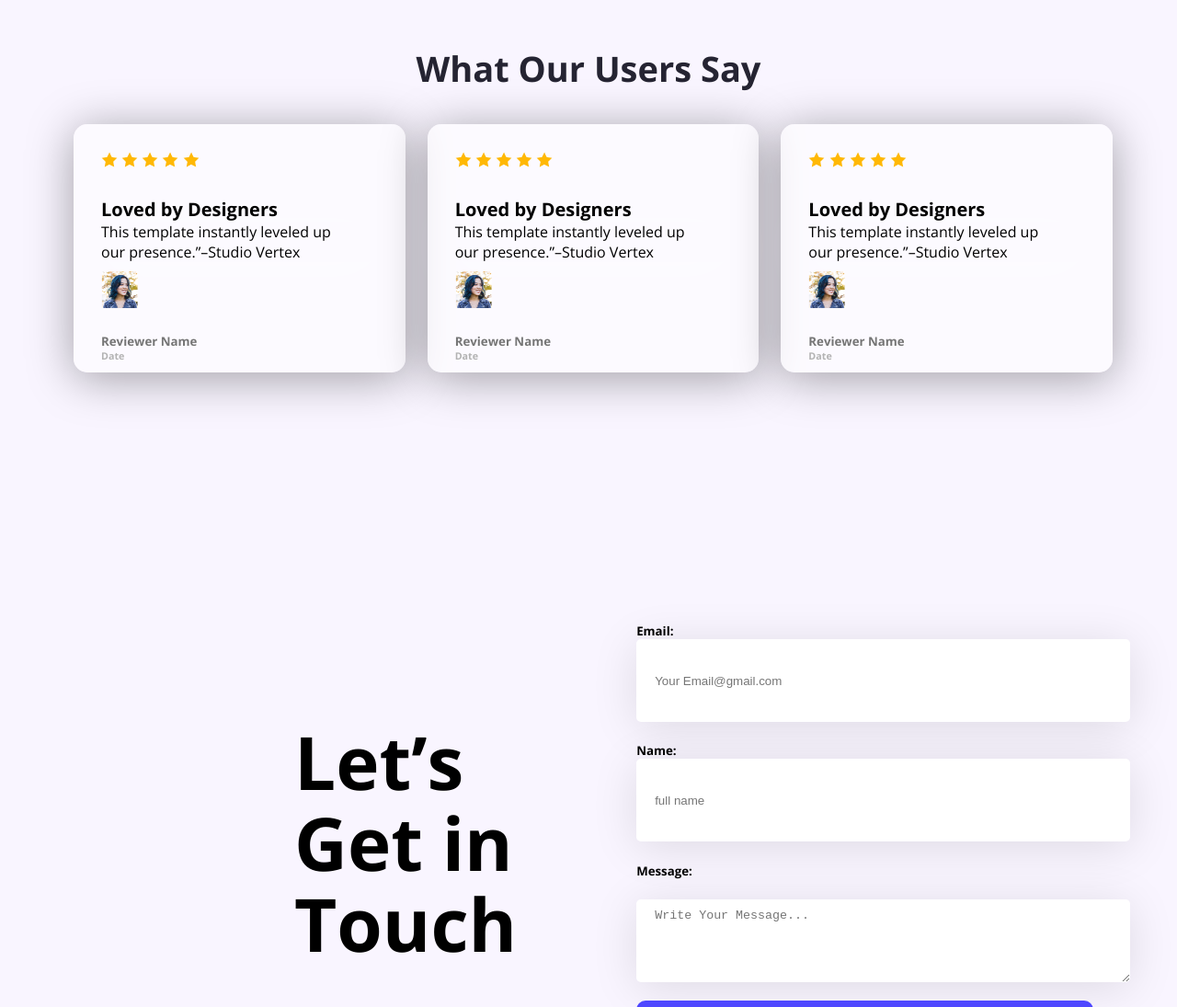
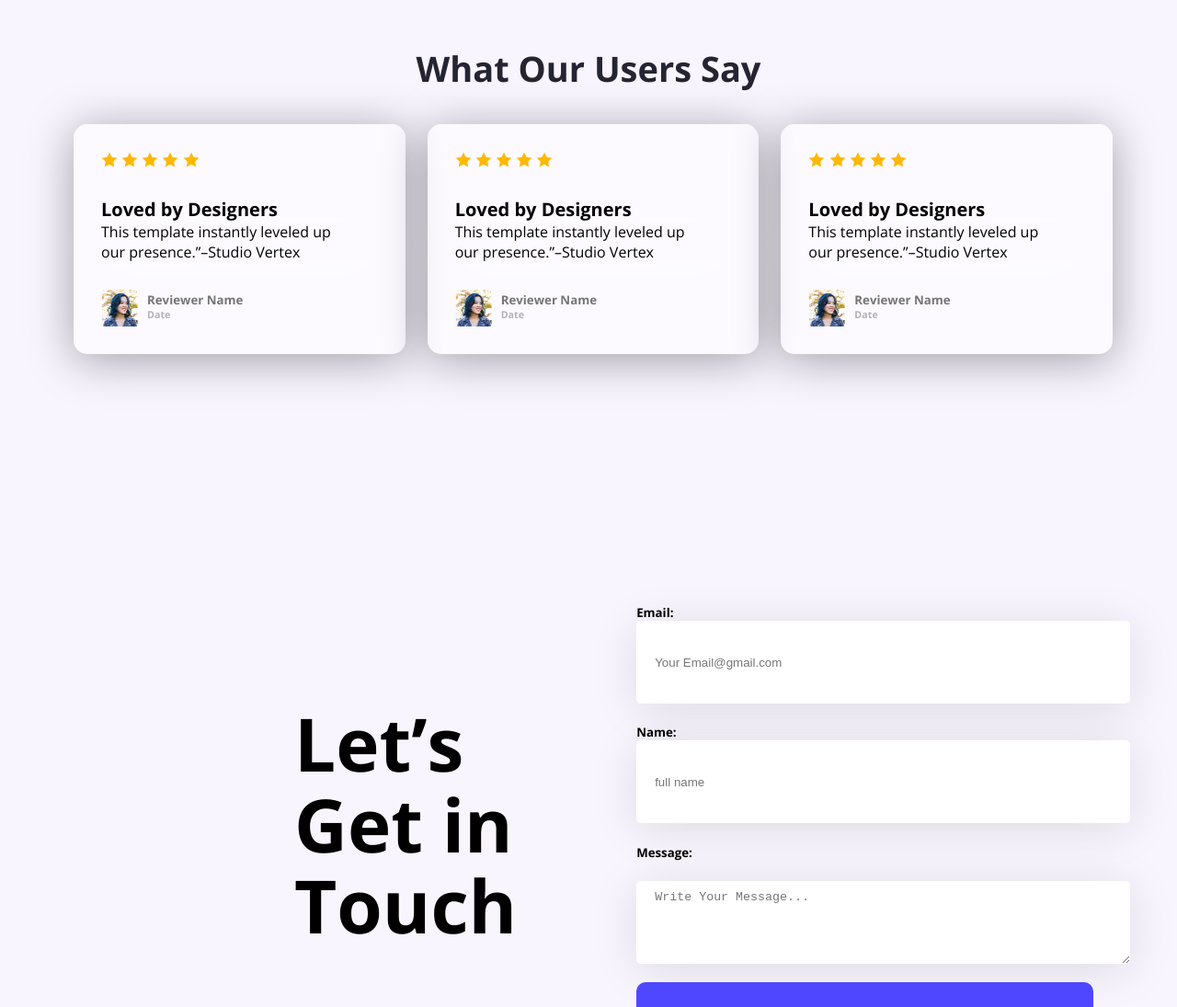
Before and after one commit to ArifinTawsif/first-assignment, a plain HTML site: page index.html in a window 1280 px wide. Shown: the part 1840-2935 px from the top of the page at 92% size. Drawn offline with nearby package versions, Linux system fonts and the light colour scheme.

Commit message:
aligned the reviewer section

```diff
--- a/index.html
+++ b/index.html
@@ -70,10 +70,14 @@
                     <img src="asset/Assets/icon-star.png" alt="">
                     <h4 class="skill-title">Loved by Designers</h4>
                     <p class="skill-description">This template instantly leveled up<br>our presence.”–Studio Vertex</p>
+                    <div class="divv">
                         <div class="logo">
                             <img class="pic" src="asset/Assets/avatar.png" height="40px" width="40px">
+                        </div>
+                        <div class="review">
                             <h5 class="color">Reviewer Name</h5>
                             <h6 class="color2">Date</h6>
+                        </div>
                     </div>
                 </div>
                 <div class="skill">
@@ -84,10 +88,14 @@
                     <img src="asset/Assets/icon-star.png" alt="">
                     <h4 class="skill-title">Loved by Designers</h4>
                     <p class="skill-description">This template instantly leveled up<br>our presence.”–Studio Vertex</p>
+                    <div class="divv">
                         <div class="logo">
                             <img class="pic" src="asset/Assets/avatar.png" height="40px" width="40px">
+                        </div>
+                        <div class="review">
                             <h5 class="color">Reviewer Name</h5>
                             <h6 class="color2">Date</h6>
+                        </div>
                     </div>
                 </div>
                 <div class="skill">
@@ -98,11 +106,15 @@
                     <img src="asset/Assets/icon-star.png" alt="">
                     <h4 class="skill-title">Loved by Designers</h4>
                     <p class="skill-description">This template instantly leveled up<br>our presence.”–Studio Vertex</p>
-                    <!-- <div class="logo"> -->
+                    <div class="divv">
+                        <div class="logo">
                             <img class="pic" src="asset/Assets/avatar.png" height="40px" width="40px">
+                        </div>
+                        <div class="review">
                             <h5 class="color">Reviewer Name</h5>
                             <h6 class="color2">Date</h6>
-                    <!-- </div> -->
+                        </div>
+                    </div>
                 </div>
             </div>
         </section>
@@ -124,7 +136,8 @@
     <footer class="footer0">
         <div class="text-center">
             <h1 class="footer1">LOGO</h1>
-            <p class="para">Ready to elevate your online presence? Contact us today to discuss your project and discover how we can
+            <p class="para">Ready to elevate your online presence? Contact us today to discuss your project and discover
+                how we can
                 bring your vision to life.</p>
             <div class="footer3">
                 <ul class="ul">
--- a/styles/assignment.css
+++ b/styles/assignment.css
@@ -219,7 +219,7 @@ section div h3 {
     box-shadow: 0px 6px 50px 0px rgba(0, 0, 0, 0.359);
     border-radius: 15px;
     width: 367px;
-    height: 210px;
+    height: 190px;
     background-color: rgba(255, 255, 255, 0.578);
 
 }
@@ -321,3 +321,14 @@ section div h3 {
     color: rgba(137, 135, 161, 1);
     margin-top: 0%;
 }
+
+.divv{
+    display: flex;
+    gap: 10px;
+}
+.review{
+    margin-bottom: 200px;
+}
+.logo{
+    margin-top: 20px;
+}
```
Lines whose indentation alone changed are shown as unchanged.
